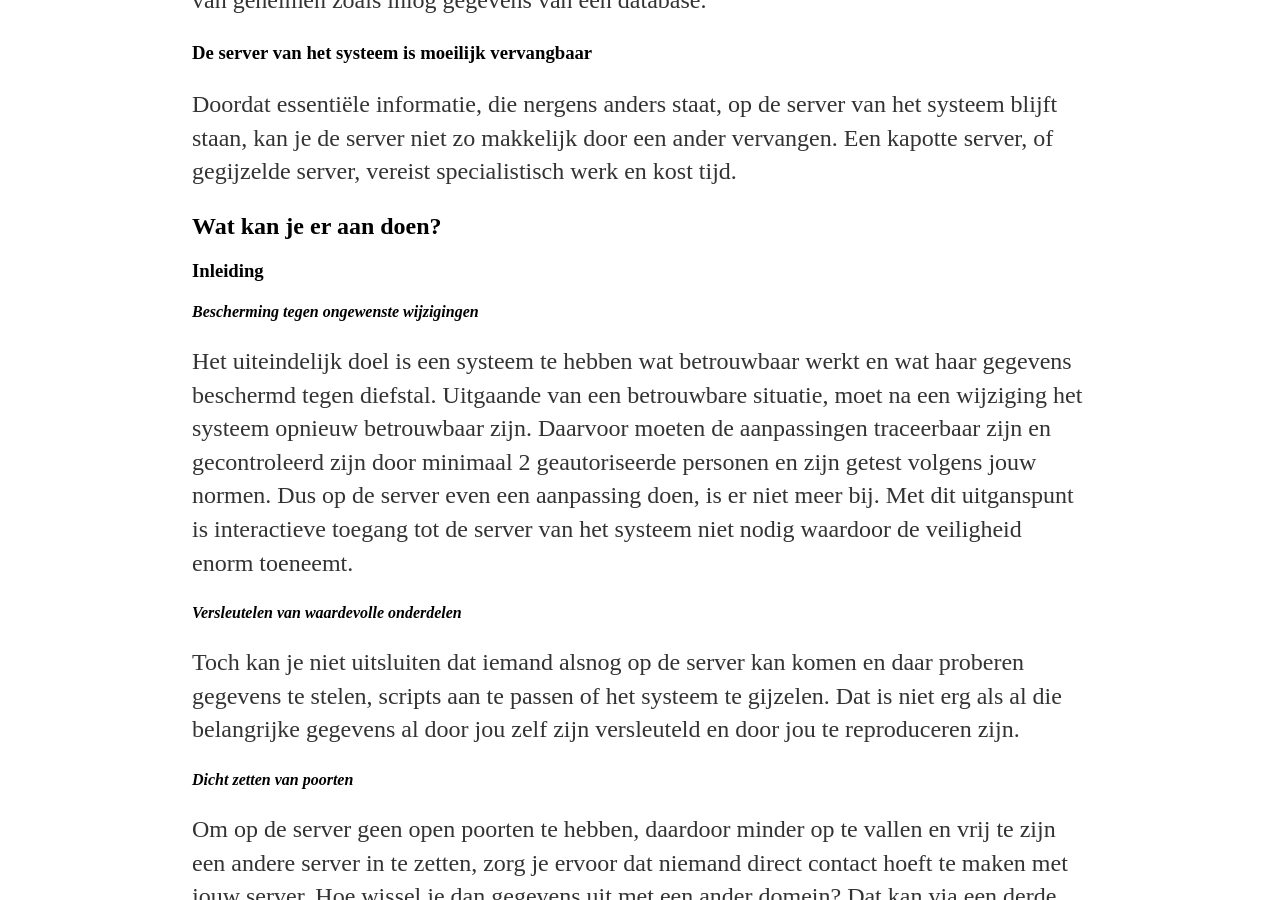
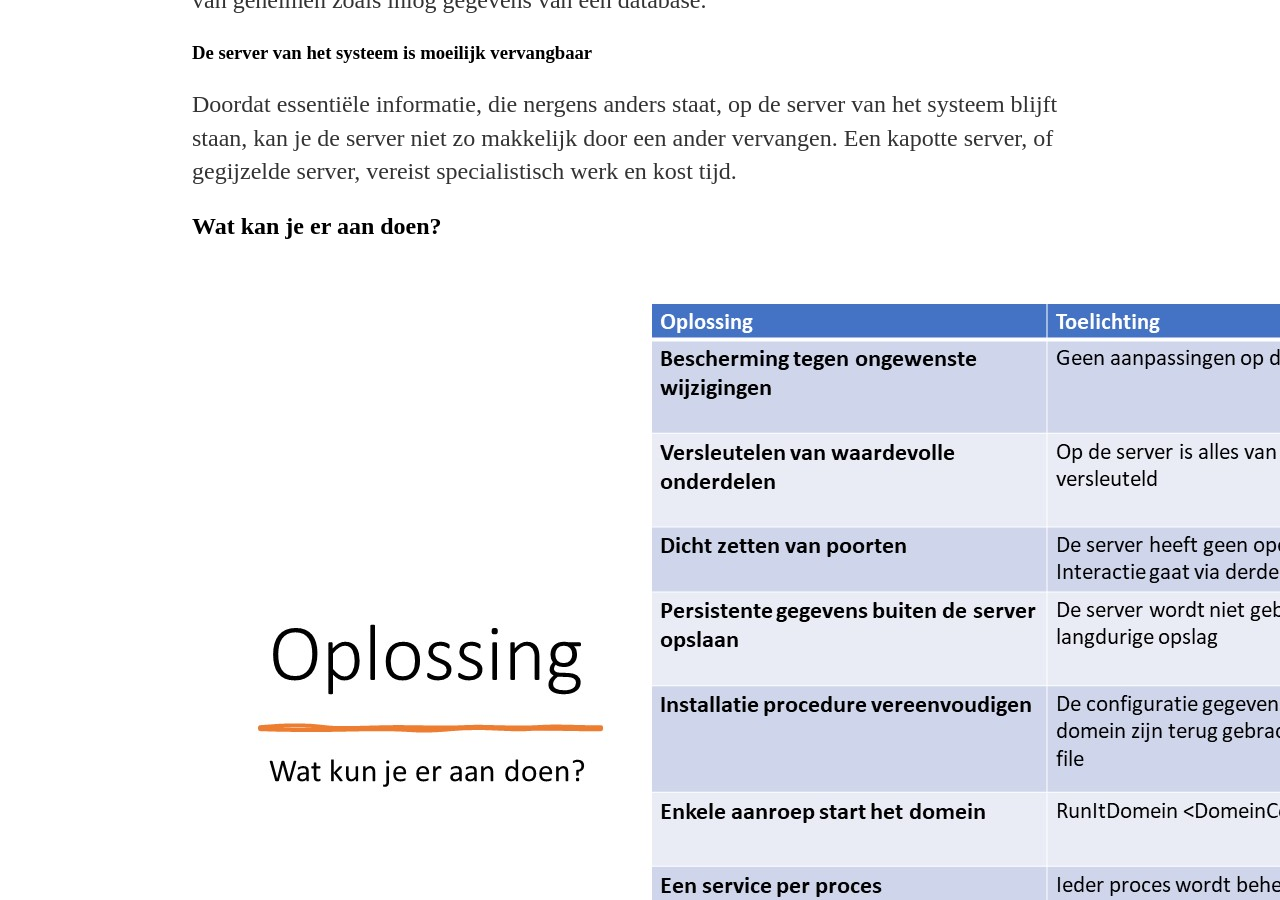
Before and after one commit to paedelm/paedelm.github.io, a Jekyll site: the page built from _posts/2021-05-24-oude systemen betrouwbaar maken.md, in a window 1280 px wide and 900 px high, scrolled down 2779 px. Built offline with Jekyll 4.4.1, drawn with Linux system fonts in a browser that asks for light colours.

Commit message:
tweede plaatje

```diff
--- a/_posts/2021-05-24-oude systemen betrouwbaar maken.md
+++ b/_posts/2021-05-24-oude systemen betrouwbaar maken.md
@@ -44,29 +44,29 @@ date: 2021-05-24
 
 ## Wat kan je er aan doen?
 
-### Inleiding
+![](/WatKunJeErAanDoen.jpg)
 
-#### _Bescherming tegen ongewenste wijzigingen_
+### _Bescherming tegen ongewenste wijzigingen_
 
   Het uiteindelijk doel is een systeem te hebben wat betrouwbaar werkt en wat haar gegevens beschermd tegen diefstal. Uitgaande van een betrouwbare situatie, moet na een wijziging het systeem opnieuw betrouwbaar zijn. Daarvoor moeten de aanpassingen traceerbaar zijn en gecontroleerd zijn door minimaal 2 geautoriseerde personen en zijn getest volgens jouw normen. Dus op de server even een aanpassing doen, is er niet meer bij. Met dit uitganspunt is interactieve toegang tot de server van het systeem niet nodig waardoor de veiligheid enorm toeneemt.
 
-#### _Versleutelen van waardevolle onderdelen_
+### _Versleutelen van waardevolle onderdelen_
 
   Toch kan je niet uitsluiten dat iemand alsnog op de server kan komen en daar proberen gegevens te stelen, scripts aan te passen of het systeem te gijzelen. Dat is niet erg als al die belangrijke gegevens al door jou zelf zijn versleuteld en door jou te reproduceren zijn.
 
-#### _Dicht zetten van poorten_
+### _Dicht zetten van poorten_
 
   Om op de server geen open poorten te hebben, daardoor minder op te vallen en vrij te zijn een andere server in te zetten, zorg je ervoor dat niemand direct contact hoeft te maken met jouw server. Hoe wissel je dan gegevens uit met een ander domein? Dat kan via een derde, betrouwbare partij, bijvoorbeeld een cloud provider, waar je een storage container huurt en die gebruikt om data uit te wisselen. De beveiliging en beschikbaarheid daarvan, transport (Https) en opslag (versleuteld) is in orde, beter waarschijnlijk dan je zelf kan bereiken. En tegenwoordig bieden ze je de mogelijkheid om events te krijgen, dat kan als Https client daar hoef je geen Https server (meer) voor te zijn.
 
-#### _Persistente gegevens buiten de server opslaan_
+### _Persistente gegevens buiten de server opslaan_
 
   Je kunt de server van jouw systeem zo voor een ander inwisselen als het je ook lukt om alle persistente gegevens buiten de server op te slaan. En dat kan door gebruik te maken van een storage provider, veiligheid en beschikbaarheid is dan in orde, alleen de bestaande processen moeten daar nog mee omgaan. Dat wordt opgelost door _de service die het proces beheert_, die zorgt dat de gegevens _just in time_ beschikbaar zijn op het moment dat het proces wat de gegevens gaat verwerken kan starten en de gepersisteerde resultaten van het proces, verplaatst naar de storage provider.
 
-#### _Installatie procedure vereenvoudigen_
+### _Installatie procedure vereenvoudigen_
 
   Het domein (zie opbreken in domeinen) is eenvoudiger te installeren op een server als de domeinbeschrijving maar uit één configuratiebestand bestaat.
 
-#### _Enkele aanroep start het domein_
+### _Enkele aanroep start het domein_
 
   Het is de bedoeling om een server te hebben waar een programma draait met deze pseudo aanroep:
 
@@ -74,14 +74,14 @@ date: 2021-05-24
 
   En daarmee wordt het domein met één commando in de lucht gebracht. Hierdoor wordt het eenvoudiger een nieuwe versie van het domein te draaien. Je kunt ook met één klap de normale verwerking vervangen. Dat is te gebruiken in situaties waar een conversie nodig is voordat een nieuwe versie van het domein actief wordt.
 
-#### _Een service per proces_
+### _Een service per proces_
 
   Op die domeinserver draait voor ieder proces een nooit eindigende service die het proces telkens start als de voorwaarde daarvoor geldig is.
 
   Iedere wijziging betekent een nieuwe domeinbeschrijving, met nieuwe, gewijzigde of verwijderde services.
 
   Een nieuwe domein beschrijving onstaat alleen als deze getest en goed bevonden is.
-### Werkwijze
+## Werkwijze
 
 #### **_Breek het systeem op in domeinen_**
 
```
Also changed, not shown: WatKunJeErAanDoen.jpg (added).
